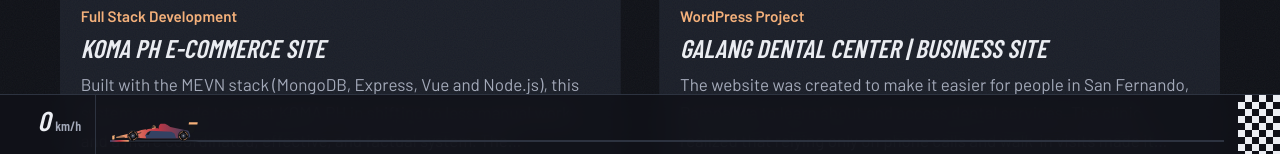
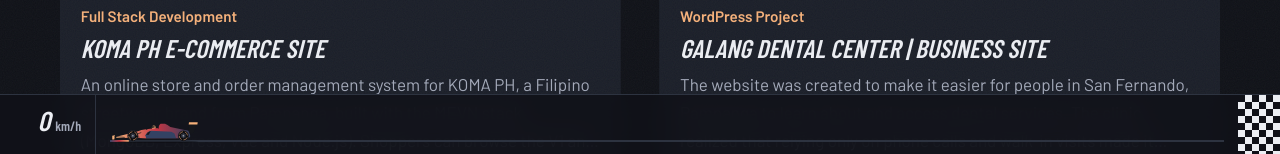
Before and after one commit to JonasBondoc26/web-portfolio, a Next.js app: page /projects in a window 1280 px wide. Shown: the part 646-800 px from the top of the page. Built offline with nearby package versions, Linux system fonts and the light colour scheme; a web font is replaced by a local one.

Commit message:
Update KOMA PH project description and demo link

```diff
--- a/src/data/projects.js
+++ b/src/data/projects.js
@@ -6,7 +6,7 @@
         "title": "Koma PH E-Commerce Site",
         "placeholder": "E-Commerce Site",
         "category": "Full Stack Development",
-        "description": "Built with the MEVN stack (MongoDB, Express, Vue and Node.js), this system was made to assist KOMA PH in shifting to less manual work and a more coordinated, effective, and factual system. The implementation of such a system will allow the business to streamline operations, minimize human mistakes, increase customer satisfaction, and provide a stable basis on which the expansion will take place in the future. The project also shows how web technologies can be used in addressing real-life management issues of business.",
+        "description": "An online store and order management system for KOMA PH, a Filipino streetwear brand from Pampanga, built with the MEVN stack (MongoDB, Express, Vue and Node.js). Shoppers can browse the V1 and Drift collections, save favorites to a wishlist, and check out with Cash on Delivery, GCash, or Bank Transfer. Signed-in customers get a profile dashboard with their order history and total spent, and passwords are hashed with bcrypt. The system moves KOMA PH away from manual order tracking toward one coordinated workflow, cutting down on human error and giving the business a stable base to grow on.",
         "features": [
             "Authentication-Aware Logic",
             "Smart Cart System",
@@ -25,7 +25,7 @@
             "Express.js",
             "Node.js"
         ],
-        "demo": "https://koma-ph.netlify.app",
+        "demo": "https://koma-ph-store.netlify.app",
         "github": "https://github.com/JonasBondoc26/6WCSERVER-WD-303-KOMA-PH-Inventory-and-Order-Management-System",
         "featured": true
     },
```
